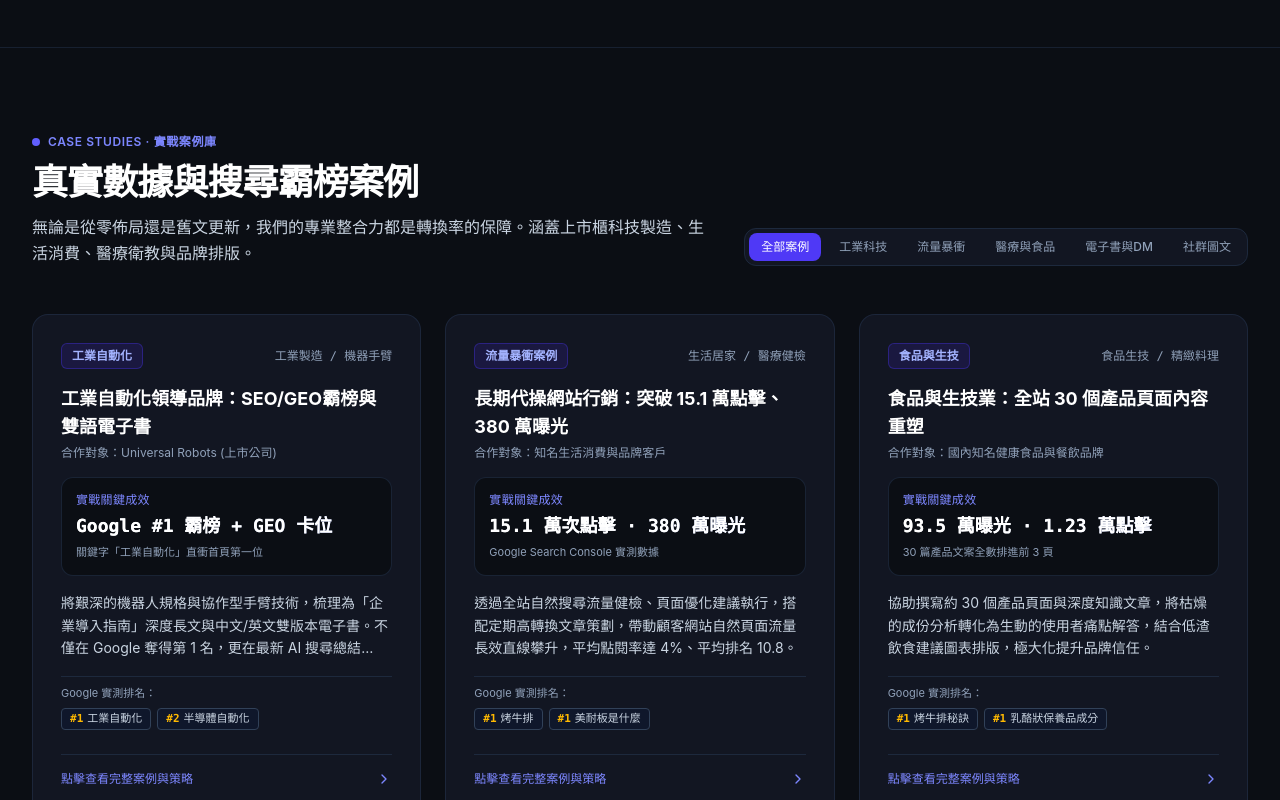
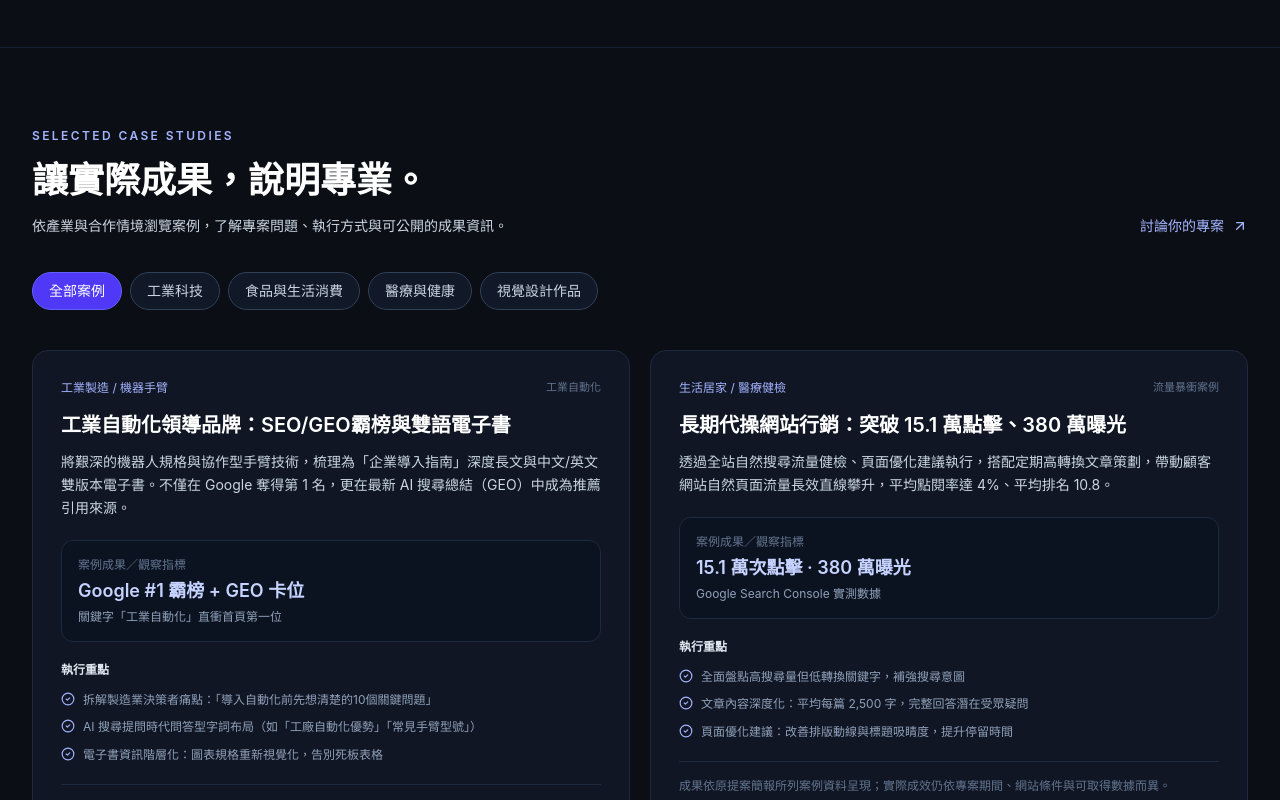
Before and after one commit to homentist/model_01, a React (Vite) app: page / in a window 1280 px wide. Shown: the part 3360-4160 px from the top of the page. Built offline with nearby package versions, Linux system fonts and the light colour scheme.

Commit message:
refactor: align PortfolioGallery.tsx with phase 1 site positioning

```diff
--- a/src/components/PortfolioGallery.tsx
+++ b/src/components/PortfolioGallery.tsx
@@ -1,279 +1,33 @@
-import React, { useState } from 'react';
-import { CASE_STUDIES, CaseStudy } from '../data/portfolioData.ts';
-import {
-  ExternalLink,
-  Search,
-  TrendingUp,
-  Award,
-  ChevronRight,
-  Eye,
-  CheckCircle2,
-  Quote,
-  Sparkles,
-} from 'lucide-react';
+import React, { useMemo, useState } from 'react';
+import { CASE_STUDIES } from '../data/portfolioData.ts';
+import { ArrowUpRight, CheckCircle2 } from 'lucide-react';
 
+type Filter = 'all' | 'industrial' | 'consumer' | 'health' | 'visual';
 export const PortfolioGallery: React.FC = () => {
-  const [filter, setFilter] = useState<'all' | 'industrial' | 'seo_geo' | 'medical_food' | 'editorial' | 'social'>('all');
-  const [activeModalCase, setActiveModalCase] = useState<CaseStudy | null>(null);
-
-  const filteredCases = filter === 'all'
-    ? CASE_STUDIES
-    : CASE_STUDIES.filter((c) => c.category === filter);
-
-  return (
-    <section id="portfolio" className="py-16 sm:py-20 px-4 sm:px-6 lg:px-8 max-w-7xl mx-auto border-b border-slate-800/60">
-      {/* Section Header */}
-      <div className="flex flex-col md:flex-row md:items-end justify-between gap-6 mb-12">
-        <div className="space-y-3 max-w-2xl">
-          <div className="inline-flex items-center gap-2 text-xs font-semibold tracking-wider text-indigo-400 uppercase">
-            <span className="w-2 h-2 rounded-full bg-indigo-500" />
-            <span>CASE STUDIES · 實戰案例庫</span>
-          </div>
-
-          <h2 className="text-2xl sm:text-4xl font-extrabold text-white tracking-tight">
-            真實數據與搜尋霸榜案例
-          </h2>
-
-          <p className="text-slate-300 text-sm sm:text-base leading-relaxed">
-            無論是從零佈局還是舊文更新，我們的專業整合力都是轉換率的保障。涵蓋上市櫃科技製造、生活消費、醫療衛教與品牌排版。
-          </p>
-        </div>
-
-        {/* Filter Tabs */}
-        <div className="flex flex-wrap items-center gap-1.5 p-1 bg-[#121622] border border-slate-800 rounded-xl shrink-0">
-          <button
-            onClick={() => setFilter('all')}
-            className={`px-3 py-1.5 text-xs font-medium rounded-lg transition-colors cursor-pointer ${
-              filter === 'all' ? 'bg-indigo-600 text-white' : 'text-slate-400 hover:text-white'
-            }`}
-          >
-            全部案例
-          </button>
-          <button
-            onClick={() => setFilter('industrial')}
-            className={`px-3 py-1.5 text-xs font-medium rounded-lg transition-colors cursor-pointer ${
-              filter === 'industrial' ? 'bg-indigo-600 text-white' : 'text-slate-400 hover:text-white'
-            }`}
-          >
-            工業科技
-          </button>
-          <button
-            onClick={() => setFilter('seo_geo')}
-            className={`px-3 py-1.5 text-xs font-medium rounded-lg transition-colors cursor-pointer ${
-              filter === 'seo_geo' ? 'bg-indigo-600 text-white' : 'text-slate-400 hover:text-white'
-            }`}
-          >
-            流量暴衝
-          </button>
-          <button
-            onClick={() => setFilter('medical_food')}
-            className={`px-3 py-1.5 text-xs font-medium rounded-lg transition-colors cursor-pointer ${
-              filter === 'medical_food' ? 'bg-indigo-600 text-white' : 'text-slate-400 hover:text-white'
-            }`}
-          >
-            醫療與食品
-          </button>
-          <button
-            onClick={() => setFilter('editorial')}
-            className={`px-3 py-1.5 text-xs font-medium rounded-lg transition-colors cursor-pointer ${
-              filter === 'editorial' ? 'bg-indigo-600 text-white' : 'text-slate-400 hover:text-white'
-            }`}
-          >
-            電子書與DM
-          </button>
-          <button
-            onClick={() => setFilter('social')}
-            className={`px-3 py-1.5 text-xs font-medium rounded-lg transition-colors cursor-pointer ${
-              filter === 'social' ? 'bg-indigo-600 text-white' : 'text-slate-400 hover:text-white'
-            }`}
-          >
-            社群圖文
-          </button>
-        </div>
-      </div>
-
-      {/* Grid of Case Studies */}
-      <div className="grid grid-cols-1 md:grid-cols-2 lg:grid-cols-3 gap-6">
-        {filteredCases.map((item) => (
-          <div
-            key={item.id}
-            onClick={() => setActiveModalCase(item)}
-            className="bg-[#121622] border border-slate-800/90 hover:border-indigo-500/60 rounded-2xl p-6 sm:p-7 flex flex-col justify-between transition-all duration-300 hover:shadow-2xl hover:shadow-indigo-950/20 group cursor-pointer"
-          >
-            <div className="space-y-4">
-              <div className="flex items-center justify-between">
-                <span className="text-xs font-semibold px-2.5 py-1 rounded-md bg-indigo-950/70 text-indigo-300 border border-indigo-800/60">
-                  {item.categoryLabel}
-                </span>
-                <span className="text-xs text-slate-400 font-mono">
-                  {item.industry}
-                </span>
-              </div>
-
-              <div>
-                <h3 className="text-lg font-bold text-white group-hover:text-indigo-300 transition-colors line-clamp-2">
-                  {item.title}
-                </h3>
-                <div className="text-xs text-slate-400 mt-1">
-                  合作對象：{item.client}
-                </div>
-              </div>
-
-              {/* Highlight Metric Card */}
-              <div className="bg-[#0b0e14] border border-slate-800/80 rounded-xl p-3.5 space-y-1">
-                <div className="text-xs font-mono text-indigo-400 uppercase tracking-wide">
-                  實戰關鍵成效
-                </div>
-                <div className="text-base sm:text-lg font-bold text-white font-mono text-transparent bg-clip-text bg-gradient-to-r from-white via-indigo-100 to-indigo-300">
-                  {item.highlightMetric}
-                </div>
-                <div className="text-[11px] text-slate-400 truncate">
-                  {item.metricLabel}
-                </div>
-              </div>
-
-              <p className="text-slate-300 text-xs sm:text-sm leading-relaxed line-clamp-3">
-                {item.summary}
-              </p>
-
-              {/* Keyword rankings pill list if available */}
-              {item.rankings && (
-                <div className="space-y-1.5 pt-2 border-t border-slate-800">
-                  <div className="text-[11px] text-slate-400">Google 實測排名：</div>
-                  <div className="flex flex-wrap gap-1.5">
-                    {item.rankings.slice(0, 2).map((r, rIdx) => (
-                      <span
-                        key={rIdx}
-                        className="text-[11px] font-mono px-2 py-0.5 rounded bg-slate-900 border border-slate-700 text-slate-300 flex items-center gap-1"
-                      >
-                        <span className="text-amber-400 font-bold">#{r.rank}</span>
-                        <span>{r.keyword}</span>
-                      </span>
-                    ))}
-                  </div>
-                </div>
-              )}
-            </div>
-
-            <div className="mt-6 pt-4 border-t border-slate-800 flex items-center justify-between text-xs font-medium text-indigo-400 group-hover:text-indigo-300">
-              <span>點擊查看完整案例與策略</span>
-              <ChevronRight className="w-4 h-4 group-hover:translate-x-1 transition-transform" />
-            </div>
-          </div>
-        ))}
-      </div>
-
-      {/* Case Detail Modal */}
-      {activeModalCase && (
-        <div className="fixed inset-0 z-50 flex items-center justify-center p-4 bg-black/80 backdrop-blur-sm animate-in fade-in duration-200">
-          <div className="bg-[#121622] border border-slate-700 max-w-2xl w-full rounded-2xl p-6 sm:p-8 space-y-6 max-h-[90vh] overflow-y-auto">
-            <div className="flex justify-between items-start">
-              <div>
-                <span className="text-xs font-mono text-indigo-400 uppercase tracking-wider">
-                  {activeModalCase.categoryLabel} · {activeModalCase.industry}
-                </span>
-                <h3 className="text-xl sm:text-2xl font-bold text-white mt-1">
-                  {activeModalCase.title}
-                </h3>
-                <p className="text-xs text-slate-400 mt-1">
-                  服務品牌：{activeModalCase.client}
-                </p>
-              </div>
-              <button
-                onClick={() => setActiveModalCase(null)}
-                className="text-slate-400 hover:text-white p-2 rounded-lg hover:bg-slate-800 transition-colors"
-              >
-                ✕
-              </button>
-            </div>
-
-            {/* Metric Highlight Box */}
-            <div className="p-4 rounded-xl bg-gradient-to-r from-indigo-950/70 to-slate-900 border border-indigo-700/50 flex flex-col sm:flex-row sm:items-center justify-between gap-3">
-              <div>
-                <span className="text-xs text-indigo-300">核心亮點成果</span>
-                <div className="text-xl sm:text-2xl font-extrabold text-white font-mono">
-                  {activeModalCase.highlightMetric}
-                </div>
-              </div>
-              <div className="text-xs text-slate-300 max-w-xs sm:text-right">
-                {activeModalCase.metricLabel}
-              </div>
-            </div>
-
-            {/* Google Ranking Proof Simulator */}
-            {activeModalCase.rankings && (
-              <div className="space-y-2">
-                <h4 className="text-xs font-mono text-indigo-400 uppercase tracking-widest">
-                  Google 實測搜尋排名 & AI Overviews 成果：
-                </h4>
-                <div className="space-y-2">
-                  {activeModalCase.rankings.map((r, idx) => (
-                    <div
-                      key={idx}
-                      className="p-3 rounded-lg bg-[#0b0e14] border border-slate-800 flex items-center justify-between text-xs"
-                    >
-                      <div className="flex items-center gap-2">
-                        <span className="w-6 h-6 rounded bg-amber-500/20 text-amber-300 font-bold flex items-center justify-center font-mono text-xs">
-                          {r.rank}
-                        </span>
-                        <span className="text-white font-semibold">{r.keyword}</span>
-                      </div>
-                      <span className="text-slate-400 text-[11px]">{r.note}</span>
-                    </div>
-                  ))}
-                </div>
-              </div>
-            )}
-
-            {/* Case Summary */}
-            <div className="space-y-2">
-              <h4 className="text-sm font-semibold text-white">案例背景與痛點：</h4>
-              <p className="text-xs sm:text-sm text-slate-300 leading-relaxed">
-                {activeModalCase.summary}
-              </p>
-            </div>
-
-            {/* Strategy Executed */}
-            <div className="space-y-2">
-              <h4 className="text-sm font-semibold text-white">採用的整合策略：</h4>
-              <ul className="space-y-1.5">
-                {activeModalCase.strategy.map((st, idx) => (
-                  <li key={idx} className="flex items-start gap-2 text-xs sm:text-sm text-slate-300">
-                    <CheckCircle2 className="w-4 h-4 text-indigo-400 shrink-0 mt-0.5" />
-                    <span>{st}</span>
-                  </li>
-                ))}
-              </ul>
-            </div>
-
-            {/* Client Quote */}
-            {activeModalCase.quote && (
-              <div className="p-4 rounded-xl bg-slate-900/80 border border-slate-800 flex items-start gap-3">
-                <Quote className="w-5 h-5 text-indigo-400 shrink-0 mt-0.5" />
-                <div className="text-xs sm:text-sm text-indigo-200 italic">
-                  {activeModalCase.quote}
-                </div>
-              </div>
-            )}
-
-            <div className="flex items-center justify-end gap-3 pt-3 border-t border-slate-800">
-              <button
-                onClick={() => setActiveModalCase(null)}
-                className="px-4 py-2 text-xs text-slate-400 hover:text-white"
-              >
-                關閉
-              </button>
-              <a
-                href="#contact"
-                onClick={() => setActiveModalCase(null)}
-                className="px-5 py-2.5 text-xs font-semibold text-white bg-indigo-600 hover:bg-indigo-500 rounded-lg transition-colors"
-              >
-                預約類似案例規劃
-              </a>
-            </div>
-          </div>
-        </div>
-      )}
-    </section>
-  );
+  const [filter, setFilter] = useState<Filter>('all');
+  const cases = useMemo(() => CASE_STUDIES.filter(item => {
+    if (filter === 'all') return true;
+    if (filter === 'industrial') return item.category === 'industrial';
+    if (filter === 'consumer') return item.id === 'case_traffic_growth' || item.id === 'case_food_industry';
+    if (filter === 'health') return item.id === 'case_food_industry';
+    return item.category === 'editorial' || item.category === 'social';
+  }), [filter]);
+  const filters: {id: Filter; label: string}[] = [
+    {id:'all',label:'全部案例'},{id:'industrial',label:'工業科技'},{id:'consumer',label:'食品與生活消費'},{id:'health',label:'醫療與健康'},{id:'visual',label:'視覺設計作品'},
+  ];
+  return <section id="cases" className="py-20 px-4 sm:px-6 lg:px-8 max-w-7xl mx-auto border-b border-slate-800/70">
+    <div className="flex flex-col md:flex-row md:items-end justify-between gap-6 mb-9"><div><p className="text-xs tracking-[0.2em] text-indigo-300 font-semibold mb-4">SELECTED CASE STUDIES</p><h2 className="text-3xl sm:text-4xl font-bold text-white">讓實際成果，<br className="sm:hidden" />說明專業。</h2><p className="mt-4 text-sm text-slate-300 max-w-xl">依產業與合作情境瀏覽案例，了解專案問題、執行方式與可公開的成果資訊。</p></div><a href="#contact" className="inline-flex items-center gap-2 text-sm text-indigo-300 hover:text-white">討論你的專案 <ArrowUpRight className="w-4 h-4" /></a></div>
+    <div className="flex gap-2 overflow-x-auto pb-3 mb-7" role="group" aria-label="依產業篩選案例">{filters.map(f => <button key={f.id} onClick={() => setFilter(f.id)} aria-pressed={filter === f.id} className={`whitespace-nowrap rounded-full border px-4 py-2 text-xs sm:text-sm transition-colors ${filter === f.id ? 'bg-indigo-600 border-indigo-500 text-white' : 'bg-[#111827] border-slate-700 text-slate-300 hover:border-indigo-400'}`}>{f.label}</button>)}</div>
+    <div className="grid md:grid-cols-2 gap-5">
+      {cases.map(item => <article key={item.id} className="rounded-2xl border border-slate-800 bg-[#111827]/85 p-6 sm:p-7 hover:border-indigo-800 transition-colors">
+        <div className="flex flex-wrap gap-2 items-center justify-between"><span className="text-xs text-indigo-300">{item.industry}</span><span className="text-[11px] text-slate-500">{item.categoryLabel}</span></div>
+        <h3 className="mt-4 text-xl font-semibold text-white leading-snug">{item.title}</h3>
+        <p className="mt-3 text-sm text-slate-300 leading-relaxed">{item.summary}</p>
+        <div className="mt-5 rounded-xl bg-[#0b1220] border border-slate-800 p-4"><p className="text-xs text-slate-500">案例成果／觀察指標</p><p className="mt-1 text-lg font-semibold text-indigo-200">{item.highlightMetric}</p><p className="mt-1 text-xs text-slate-400">{item.metricLabel}</p></div>
+        <div className="mt-5"><p className="text-xs font-semibold text-slate-200 mb-3">執行重點</p><ul className="space-y-2">{item.strategy.slice(0,3).map(s => <li key={s} className="flex gap-2 text-xs leading-relaxed text-slate-400"><CheckCircle2 className="w-3.5 h-3.5 text-indigo-300 shrink-0 mt-0.5" />{s}</li>)}</ul></div>
+        <p className="mt-5 pt-4 border-t border-slate-800 text-xs text-slate-500">成果依原提案簡報所列案例資料呈現；實際成效仍依專案期間、網站條件與可取得數據而異。</p>
+      </article>)}
+    </div>
+    {cases.length === 0 && <p className="text-slate-400 text-sm">目前沒有符合此分類的案例。</p>}
+  </section>;
 };
```
